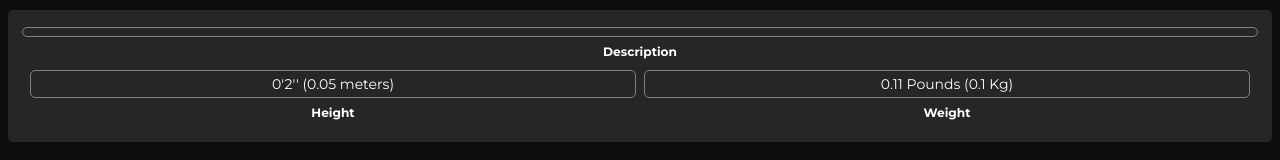
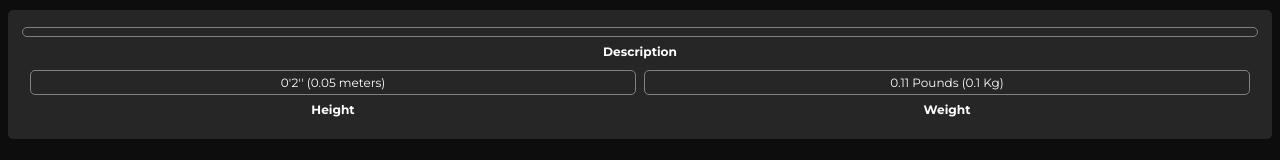
Before and after one commit to BetaKrankri/qdex, a React (Vite) app: page / in a window 1280 px wide. Shown: the part 217-377 px from the top of the page. Built offline with nearby package versions, Linux system fonts and the light colour scheme; no server answers.

Commit message:
some layout

```diff
--- a/src/components/common/containers/sectionsContainers.jsx
+++ b/src/components/common/containers/sectionsContainers.jsx
@@ -42,12 +42,15 @@ export const SubtitledBox = ({ children, title }) => {
     >
       <div
         style={{
+          flex: 1,
+          display: "grid",
+          placeItems: "center",
           margin: "3px",
           border: "solid 1px hsl(0,0%,50%)",
           borderRadius: "5px",
           padding: ".25rem .25rem",
           color: "white",
-          fontSize: ".875rem",
+          fontSize: ".75rem",
           textAlign: "center",
           width: "100%",
         }}
```
Lines whose indentation alone changed are shown as unchanged.
